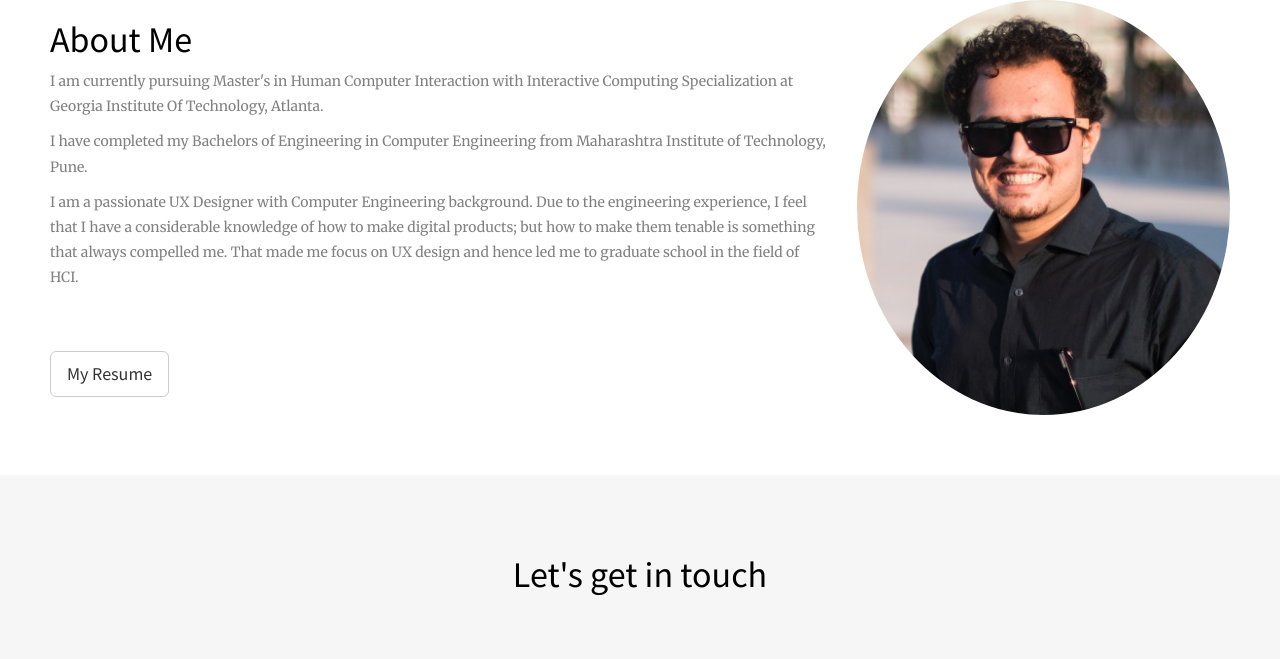
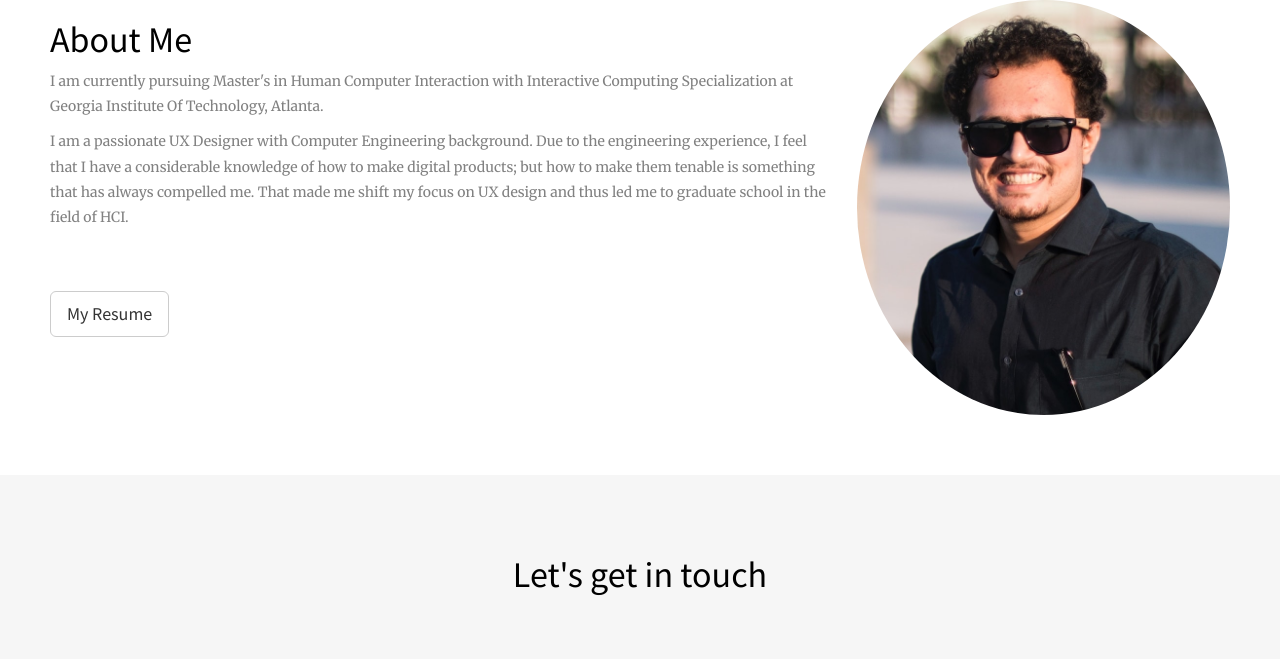
Before and after one commit to ruturajx/ruturajx.github..io, a plain HTML site: page index.html in a window 1280 px wide. Shown: the part 1280-1939 px from the top of the page. Drawn offline with nearby package versions, Linux system fonts and the light colour scheme.

Commit message:
remove engg

```diff
--- a/index.html
+++ b/index.html
@@ -115,10 +115,9 @@
         <div class="col-sm-8">
             <h1 class="font-source text-black">About Me</h1>
             <p>I am currently pursuing Master's in Human Computer Interaction with Interactive Computing Specialization at Georgia Institute Of Technology, Atlanta. </p>
-            <p>I have completed my Bachelors of Engineering in Computer Engineering from Maharashtra Institute of Technology, Pune.</p>
             <p>I am a passionate UX Designer with Computer Engineering background. Due to the engineering experience, I
                 feel that I have a considerable knowledge of how to make digital products; but how to make them tenable is
-                something that always compelled me. That made me focus on UX design and hence led me to graduate school
+                something that has always compelled me. That made me shift my focus on UX design and thus led me to graduate school
                 in the field of HCI.
             </p> <br><br>
             <a href="resources/Ruturaj_Eksambekar_Resume.pdf" target="_blank"><button class="btn btn-default btn-lg font-source">My Resume</button></a>
```
